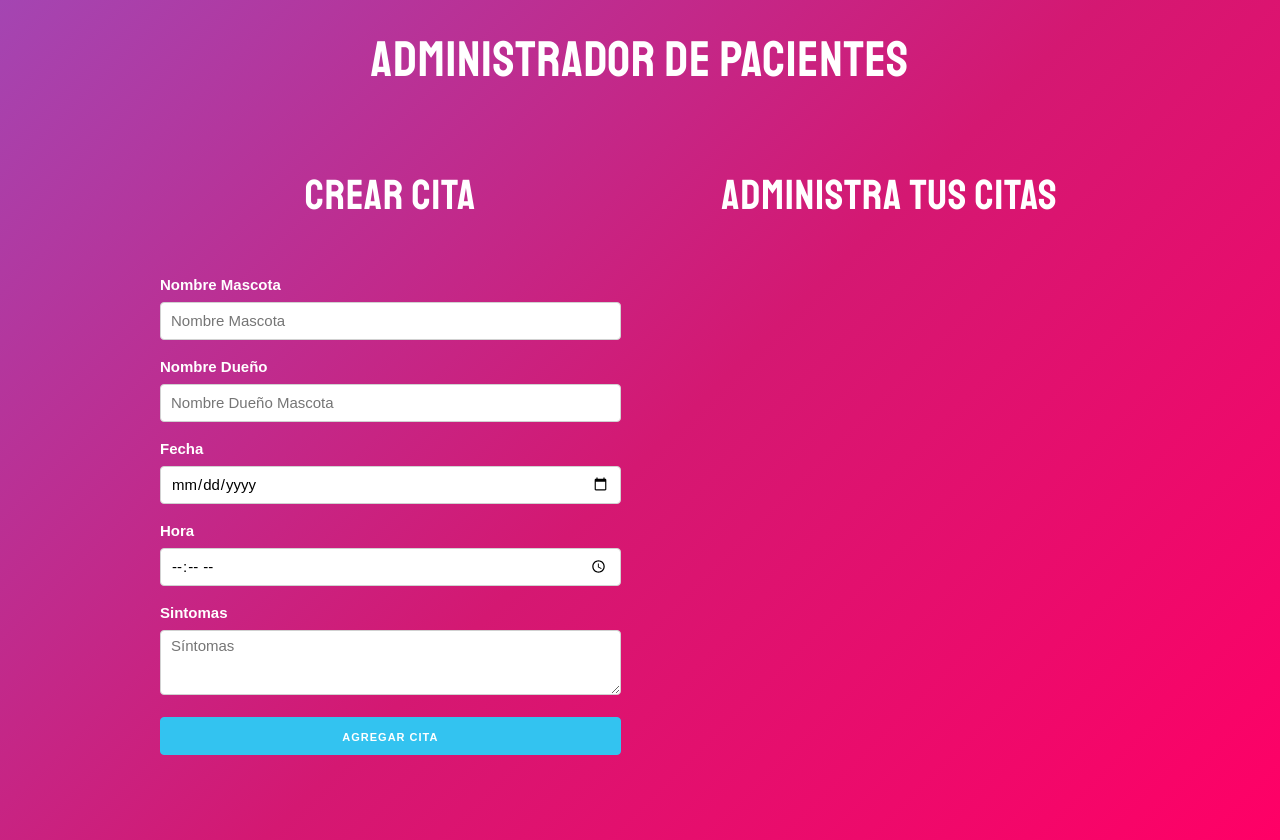
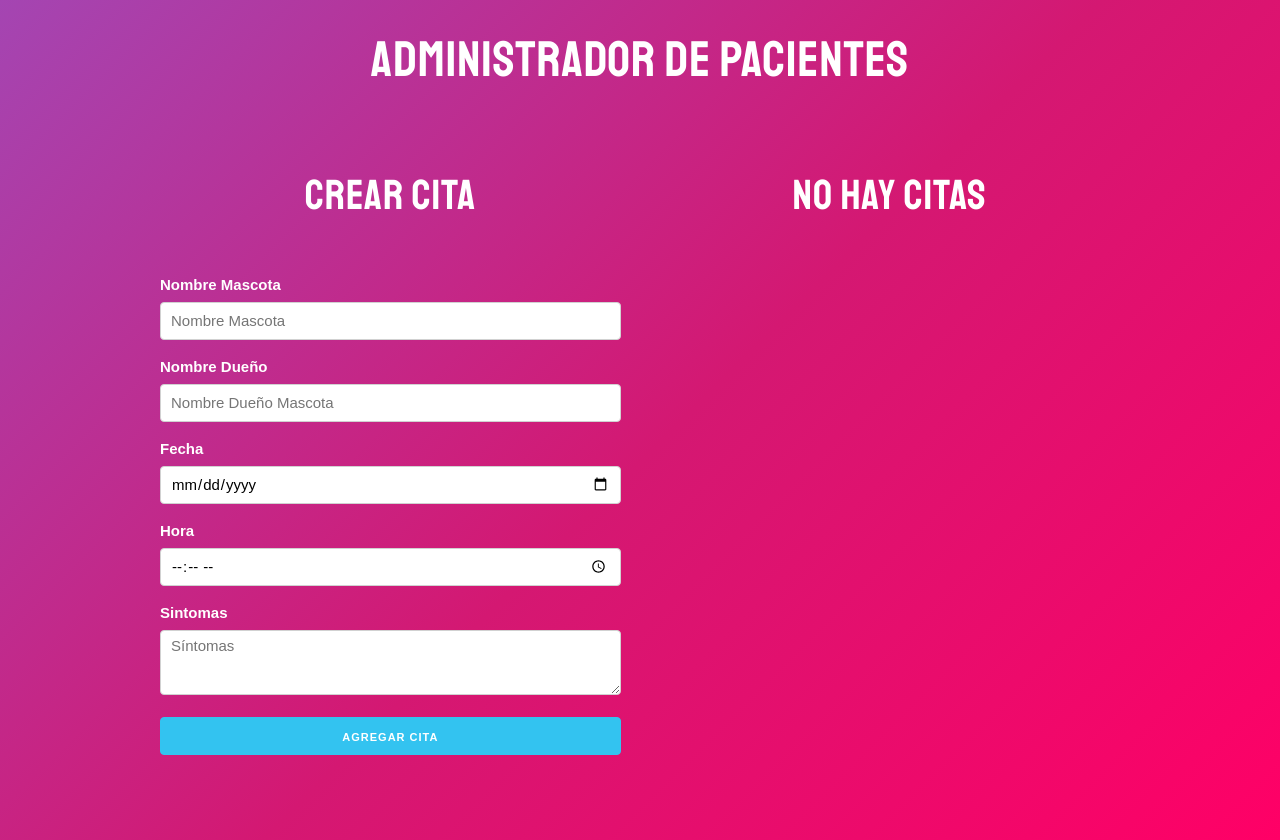
Before and after one commit to Elisa33/mascotas-app, a React (Create React App) app: page / in a window 1280 px wide. Built offline with nearby package versions, Linux system fonts and the light colour scheme.

Commit message:
useEffect

```diff
--- a/src/App.js
+++ b/src/App.js
@@ -1,10 +1,16 @@
-import {Fragment, useState} from 'react';
+import {Fragment, useState, useEffect} from 'react';
 import Formulario from './components/Formulario';
 import Cita from './components/Cita';
 
 function App() {
+
   //arreglo de todas las citas
   const [citas, guardarCitas] = useState([]);
+
+  //Use Effect para realizar operaciones cuando el state cambia
+  useEffect( () => {
+    console.log('listo');
+  },[citas])
 
   //funcion que tome las citas actuales y agregue la nueva
   const crearCita = cita =>{
@@ -16,6 +22,9 @@
     const nuevasCitas = citas.filter(cita => cita.id !== id);
     guardarCitas(nuevasCitas);
   }
+
+  //Titulo condicional
+  const titulo = citas.length === 0 ? "No hay citas" : "Administra tus citas";
 
   return (
     <Fragment>
@@ -29,7 +38,7 @@
 
             </div>
             <div className='one-half column'>
-              <h2>Administra tus citas</h2>
+              <h2>{titulo}</h2>
               {citas.map( cita => (
                 <Cita
                   key={cita.id}
```
Also changed, not shown: 1 other file (tests, documents, lock files or other folders).
